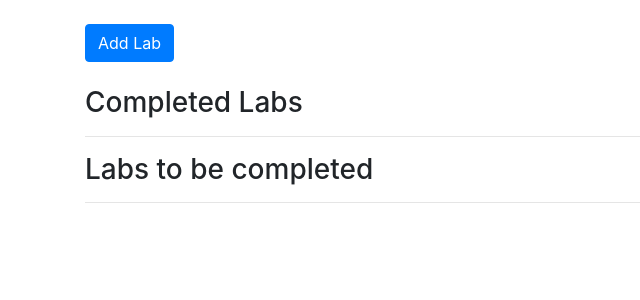
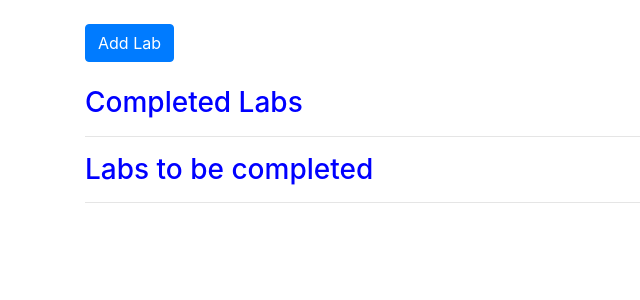
Before and after one commit to dfitzgerald7/django-lab-todo-app, a Django app: page / in a window 1280 px wide. Shown: the part 56-356 px from the top of the page, without its empty margins (0-640 px from the left). Run offline with Django 3.2, Linux system fonts and the light colour scheme; a user stored in the database is signed in; data that the repository does not hold is empty; some libraries are stand-ins or nearby versions.

Commit message:
css file is connected

```diff
--- a/lab_todo_app/settings.py
+++ b/lab_todo_app/settings.py
@@ -136,6 +136,7 @@ BASE_DIR = os.path.dirname(os.path.dirname(os.path.abspath(__file__)))
 # Static files (CSS, JavaScript, Images)
 # https://docs.djangoproject.com/en/1.9/howto/static-files/
 STATIC_ROOT = os.path.join(BASE_DIR, 'staticfiles')
+
 STATIC_URL = '/static/'
 
 # Extra places for collectstatic to find static files.
--- a/main/static/main/style.css
+++ b/main/static/main/style.css
@@ -0,0 +1,4 @@
+
+h3 {
+    color: blue;
+}
--- a/main/templates/main/homepage.html
+++ b/main/templates/main/homepage.html
@@ -38,7 +38,7 @@
          </div>
 
     {% else %}
-        <h3> Please log in to use this app. </h3>
+        <h3 id='notLoggedIn'> Please log in to use this app. </h3>
     {% endif %}
 </div>
 {% endblock %}
--- a/main/templates/main/main_html.html
+++ b/main/templates/main/main_html.html
@@ -3,7 +3,7 @@
     <link rel="stylesheet" href="https://stackpath.bootstrapcdn.com/bootstrap/4.3.1/css/bootstrap.min.css" integrity="sha384-ggOyR0iXCbMQv3Xipma34MD+dH/1fQ784/j6cY/iJTQUOhcWr7x9JvoRxT2MZw1T" crossorigin="anonymous">
     {% load static %}
     <script type="text/javascript" src="{% static 'main/todo_script.js' %}"></script>
-    <script type="text/css" src="{% static 'main/style.css' %}"></script>
+    <link rel="stylesheet" href="{% static 'main/style.css' %}">
     <script src="https://ajax.googleapis.com/ajax/libs/jquery/1.11.1/jquery.min.js"></script>
     <script src="https://code.jquery.com/jquery-3.2.1.slim.min.js" integrity="sha384-KJ3o2DKtIkvYIK3UENzmM7KCkRr/rE9/Qpg6aAZGJwFDMVNA/GpGFF93hXpG5KkN" crossorigin="anonymous"></script>
     <script src="https://cdnjs.cloudflare.com/ajax/libs/popper.js/1.12.9/umd/popper.min.js" integrity="sha384-ApNbgh9B+Y1QKtv3Rn7W3mgPxhU9K/ScQsAP7hUibX39j7fakFPskvXusvfa0b4Q" crossorigin="anonymous"></script>
```
